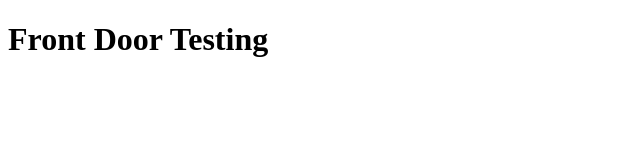
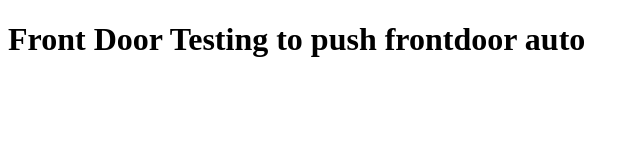
Before and after one commit to reddyfull/azurefunctions, a plain HTML site: page welcome.html in a window 1280 px wide. Shown: the whole page, without its empty margins (0-640 px from the left). Drawn offline with Linux system fonts and the light colour scheme.

Commit message:
front door

```diff
--- a/welcome.html
+++ b/welcome.html
@@ -4,6 +4,6 @@
     <title>Welcome to Test Page</title>
 </head>
 <body>
-<h1>Front Door Testing</h1>
+<h1>Front Door Testing to push frontdoor auto</h1>
 </body>
 </html>
```
